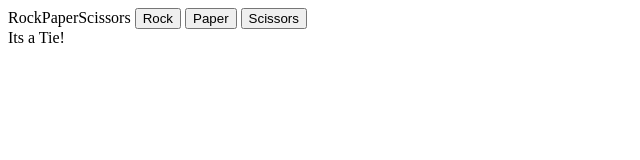
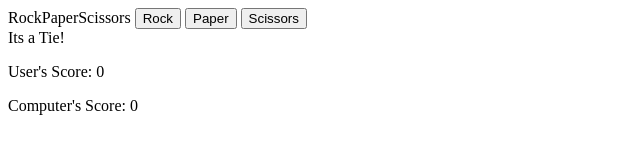
Before and after one commit to SeasonedSoup/rockPaperScissors, a plain HTML site: page index.html in a window 1280 px wide. Both pictures are taken after a click on the button "Rock". Shown: the whole page, without its empty margins (0-640 px from the left). Drawn offline with Linux system fonts and the light colour scheme.

Commit message:
Add display running score in the dom

```diff
--- a/index.html
+++ b/index.html
@@ -12,9 +12,8 @@
     <button data-answer="paper">Paper</button>
     <button data-answer="scissors">Scissors</button>
     <div id="results">
-        <p class="userScore"></p>
-        <p class="compScore"></p>
     </div>
-
+    <p class="userScore">User's Score: 0</p>
+    <p class="compScore">Computer's Score: 0</p>
 </body>
 </html>
--- a/script.js
+++ b/script.js
@@ -1,5 +1,8 @@
-computerScore = 0;
-playerScore = 0;
+let computerScore = 0;
+let playerScore = 0;
+
+const userScore =  document.querySelector(".userScore");
+const compScore = document.querySelector(".compScore");
 
 
 function getComputerChoice() {
@@ -28,15 +31,13 @@ buttons.forEach((button) => {
 })
 
 const div = document.querySelector("div")
-const userScore =  document.querySelector(".userScore")
-const compScore = document.querySelector(".compScore")
-
 
 function playRound(humanChoice, computerChoice) {
     let resultMsg = '';
 
     if (humanChoice === computerChoice) {
         resultMsg = ("Its a Tie!");
+
     } else {
 
         if(humanChoice === 'rock') {
@@ -49,6 +50,7 @@ function playRound(humanChoice, computerChoice) {
                 computerScore++;
             }
         }
+
         else if (humanChoice === 'paper') {
             if(computerChoice === 'rock') {
                 resultMsg = (`You win! ${humanChoice} beats ${computerChoice}`)
@@ -71,13 +73,8 @@ function playRound(humanChoice, computerChoice) {
             }
         }
     }
+
     div.textContent = resultMsg;
+    userScore.textContent = (`User's Score: ${playerScore}`);
+    compScore.textContent = (`Computer's Score: ${computerScore}`);
 }
-
-
-
-
-
-const rock = document.querySelector("#rock")
-const paper = document.querySelector("#paper")
-const scissors = document.querySelector("#scissors")
```
